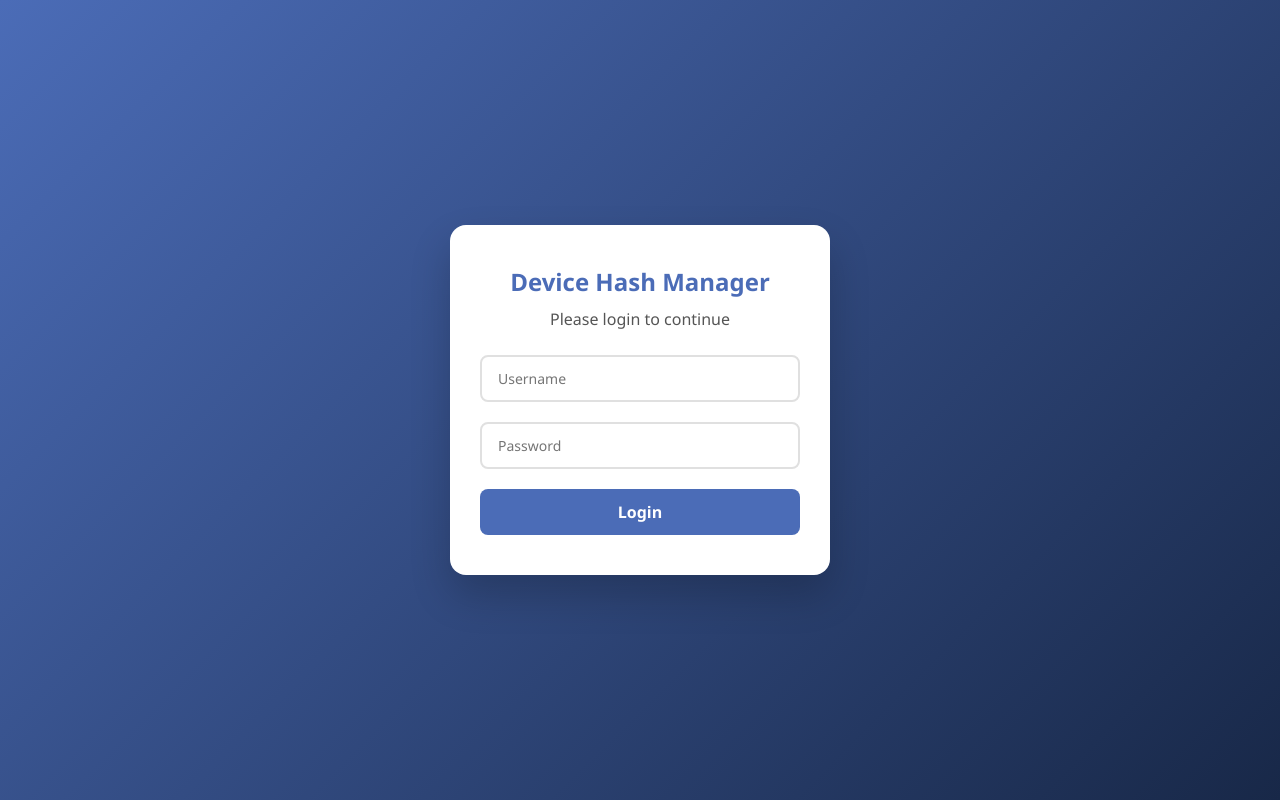
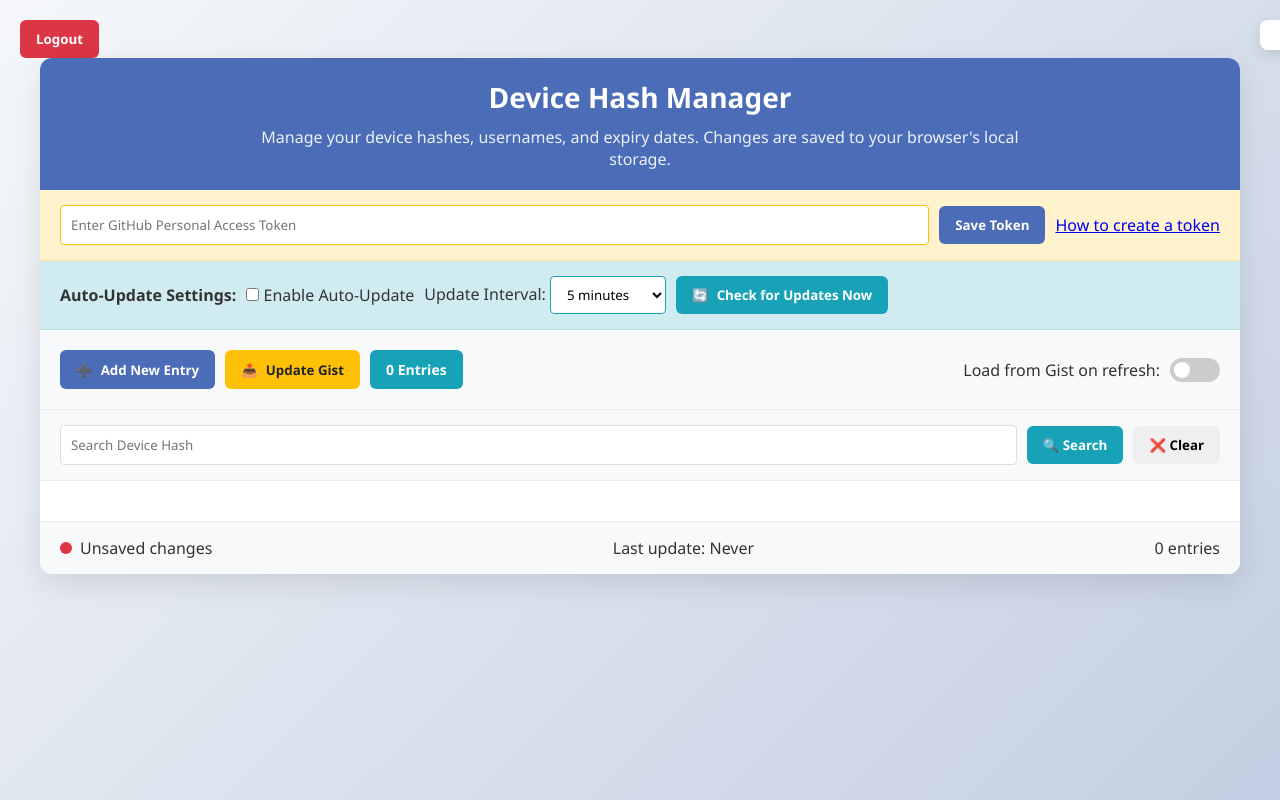
Before and after one commit to Unknow-Hahaha/DeviceManager, a plain HTML site: page index.html in a window 1280 px wide. Drawn offline with Linux system fonts and the light colour scheme; files that its build step writes are made by us from their sources.

Commit message:
Add files via upload

```diff
--- a/index.html
+++ b/index.html
@@ -2,95 +2,117 @@
 <html lang="en">
 <head>
     <meta charset="UTF-8">
-  <title>Login - Device Hash Manager</title>
     <meta name="viewport" content="width=device-width, initial-scale=1.0">
     <link rel="stylesheet" href="/DATA/style.css">
+    <title>Device Hash Manager</title>
     <style>
-    body {
-      background: linear-gradient(135deg, #4b6cb7, #182848);
-      height: 100vh;
-      display: flex;
-      justify-content: center;
-      align-items: center;
-      font-family: 'Segoe UI', Tahoma, Geneva, Verdana, sans-serif;
-    }
-
-    .login-container {
-      background: #ffffff;
-      padding: 40px 30px;
-      border-radius: 16px;
-      box-shadow: 0 20px 40px rgba(0, 0, 0, 0.2);
-      width: 100%;
-      max-width: 380px;
-      text-align: center;
-    }
-
-    .login-container h2 {
-      margin-bottom: 10px;
-      font-size: 24px;
-      color: #4b6cb7;
-    }
-
-    .login-container p {
-      margin-bottom: 25px;
-      color: #555;
-    }
-
-    .login-container input {
-      width: 100%;
-      padding: 12px 16px;
-      margin-bottom: 20px;
-      border: 2px solid #e0e0e0;
-      border-radius: 8px;
-      transition: border 0.3s;
-      font-size: 14px;
-    }
-
-    .login-container input:focus {
-      border-color: #4b6cb7;
-      outline: none;
-      box-shadow: 0 0 5px rgba(75, 108, 183, 0.5);
-    }
-
-    .login-container button {
-      width: 100%;
-      padding: 12px;
-      background: #4b6cb7;
-      color: white;
-      border: none;
-      border-radius: 8px;
-      font-size: 16px;
-      font-weight: bold;
-      cursor: pointer;
-      transition: background 0.3s ease;
-    }
-
-    .login-container button:hover {
-      background: #3a5999;
-    }
     </style>
 </head>
 <body>
-  <div class="login-container">
-    <h2>Device Hash Manager</h2>
-    <p>Please login to continue</p>
-    <input type="text" id="username" placeholder="Username">
-    <input type="password" id="password" placeholder="Password">
-    <button onclick="login()">Login</button>
+    <button class="btn btn-danger" onclick="logout()">Logout</button>
+    <div class="container">
+
+        <header>
+            <h1>Device Hash Manager</h1>
+
+            <p class="description">Manage your device hashes, usernames, and expiry dates. Changes are saved to your browser's local storage.</p>
+        </header>
+
+        <div class="token-section">
+            <input type="password" id="github-token" class="token-input" placeholder="Enter GitHub Personal Access Token">
+            <button class="btn btn-primary" onclick="saveToken()">Save Token</button>
+            <div>
+                <a href="https://docs.github.com/en/authentication/keeping-your-account-and-data-secure/creating-a-personal-access-token" target="_blank">How to create a token</a>
+            </div>
         </div>
 
-  <script>
-    function login() {
-      const username = document.getElementById('username').value.trim();
-      const password = document.getElementById('password').value.trim();
+        <div class="auto-update-controls">
+            <div>
+                <strong>Auto-Update Settings:</strong>
+            </div>
+            <div>
+                <label>
+                    <input type="checkbox" id="auto-update-toggle" onchange="toggleAutoUpdate(this.checked)">
+                    Enable Auto-Update
+                </label>
+            </div>
+            <div>
+                <label>
+                    Update Interval:
+                    <select id="update-interval" onchange="changeUpdateInterval(this.value)">
+                        <option value="1">1 minute</option>
+                        <option value="5" selected>5 minutes</option>
+                        <option value="15">15 minutes</option>
+                        <option value="30">30 minutes</option>
+                    </select>
+                </label>
+            </div>
+            <div>
+                <button class="btn btn-info" onclick="checkForUpdates()">
+                    <span>🔄</span> Check for Updates Now
+                </button>
+            </div>
+        </div>
 
-      if (username === 'naalonh' && password === '12331') {
-        sessionStorage.setItem('isLoggedIn', 'true'); // session only
-        window.location.href = 'data.html';
-      } else {
-        alert('Invalid login. Try again.');
+        <div class="controls">
+            <button class="btn btn-primary" onclick="addNewEntry()">
+                <span>➕</span> Add New Entry
+            </button>
+            <button class="btn btn-warning" onclick="updateGist()">
+                <span>📤</span> Update Gist
+            </button>
+
+            <div class="btn btn-info entry-counter-box" id="entry-counter">0 Entries</div>
+
+
+
+            <div class="data-source">
+                <span>Load from Gist on refresh:</span>
+                <label class="toggle">
+                    <input type="checkbox" id="load-from-gist">
+                    <span class="slider"></span>
+                </label>
+            </div>
+
+
+        </div>
+
+        <div class="search-section">
+            <input type="text" id="search-input" placeholder="Search Device Hash">
+            <button class="btn btn-info" onclick="searchEntry()">🔍 Search</button>
+            <button class="btn btn-secondary" onclick="clearSearch()">❌ Clear</button>
+        </div>
+        <div class="entries-container" id="entries-container">
+            <!-- Entries will be rendered here -->
+        </div>
+
+
+
+        <div class="status-bar">
+            <div class="status">
+                <span class="status-dot status-unsaved" id="status-dot"></span>
+                <span id="status-text">Unsaved changes</span>
+            </div>
+            <div>
+                <span id="last-update">Last update: Never</span>
+            </div>
+            <div>
+                <span id="entry-count">0 entries</span>
+            </div>
+        </div>
+    </div>
+
+    <div class="notification" id="notification">
+        <span id="notification-message"></span>
+    </div>
+
+    <script src="/DATA/script.js"></script>
+    <!-- <script>
+        // Redirect to login.html if not coming from valid login
+        if (!document.referrer.includes('index.html')) {
+            window.location.href = 'index.html';
         }
-    }
-  </script>
+    </script> -->
+
 </body>
 </html>
--- a/script.js
+++ b/script.js
@@ -442,8 +442,3 @@ function clearSearch() {
     document.getElementById('search-input').value = '';
     renderEntries(); // show all again
 }
-
-function logout() {
-    localStorage.removeItem('isLoggedIn');
-    window.location.href = 'login.html';
-}
```
Lines whose indentation alone changed are shown as unchanged.
